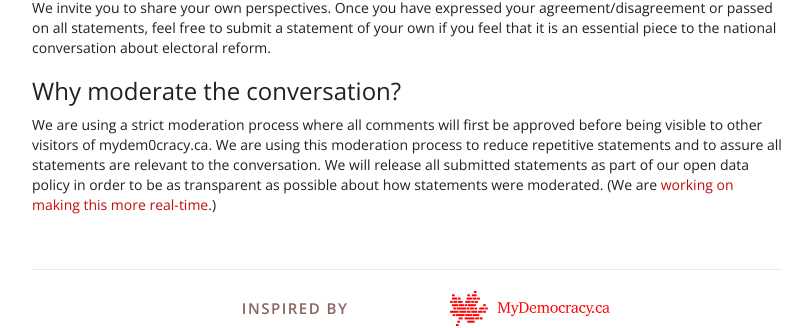
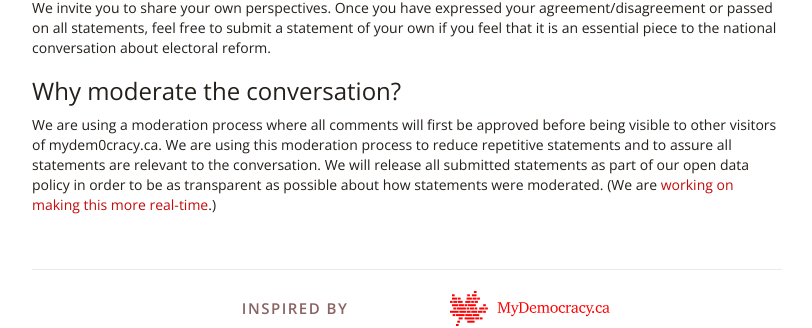
Before and after one commit to linamnt/MyDem0cracy.ca-site, a Jekyll site: the page built from methodology.md, in a window 1280 px wide. Shown: the part 354-682 px from the top of the page, without its empty margins (233-1045 px from the left). Built offline with Jekyll 4.4.1, drawn with Linux system fonts in a browser that asks for light colours.

Commit message:
Removed word 'strict' so as not to sound so authoritarian :)

```diff
--- a/_config.yml
+++ b/_config.yml
@@ -58,7 +58,7 @@
 
       ### Why moderate the conversation?
 
-      We are using a strict moderation process where all comments will first be approved before being visible to other visitors of mydem0cracy.ca. We are using this moderation process to reduce repetitive statements and to assure all statements are relevant to the conversation. We will release all submitted statements as part of our open data policy in order to be as transparent as possible about how statements were moderated. (We are [working on making this more real-time](https://github.com/CivicTechTO/MyDem0cracy.ca-site/issues/12).)
+      We are using a moderation process where all comments will first be approved before being visible to other visitors of mydem0cracy.ca. We are using this moderation process to reduce repetitive statements and to assure all statements are relevant to the conversation. We will release all submitted statements as part of our open data policy in order to be as transparent as possible about how statements were moderated. (We are [working on making this more real-time](https://github.com/CivicTechTO/MyDem0cracy.ca-site/issues/12).)
 
     about: |
       A healthy democracy requires that Governments listen to citizens in order to make better decisions. This initiative aims to hear from as many Canadians as possible in a national conversation on electoral reform.
```
